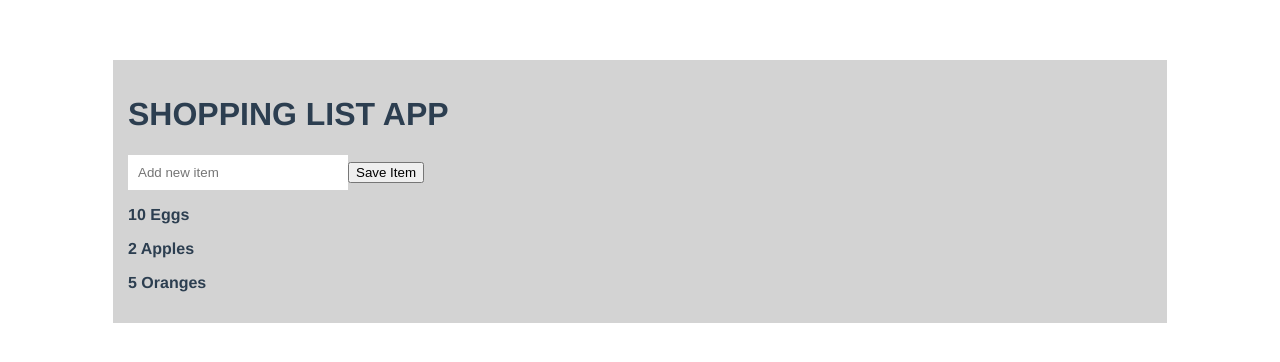
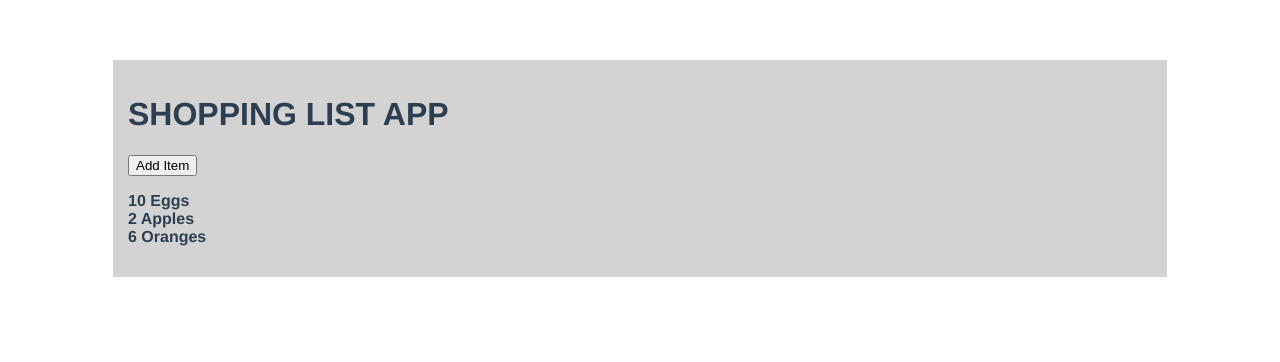
Before and after one commit to heshamelmasry77/shopping-list-app, a Vue app: page / in a window 1280 px wide. Shown: the top 362 px of the page. Built offline with nearby package versions, Linux system fonts and the light colour scheme.

Commit message:
Handle state, Handle toggle class if purchased , handle priority items, change the array

```diff
--- a/src/components/ShoppingList.vue
+++ b/src/components/ShoppingList.vue
@@ -1,13 +1,20 @@
 <template>
   <div class="shoppingList">
-    <h1>{{ header }}</h1>
-    <label>
+    <div>
+      <h1>{{ header }}</h1>
+      <button v-if="state === 'default'" @click="changeState('edit')">Add Item</button>
+      <button v-else @click="changeState('default')">Cancel</button>
+    </div>
+    <label v-if="state === 'edit'">
       <input v-model="newItem" type="text" placeholder="Add new item" @keydown.enter="saveItem"/>
-      <button @click="saveItem">Save Item</button>
+      <button :disabled="!newItem" @click="saveItem">Save Item</button>
     </label>
-    <ul v-for="(item, index) in items" :key="index">
-      <li>{{ item }}</li>
+    <ul>
+      <li v-for="(item, index) in items" :key="index" :class="[item.purchased ? 'strikeout' :'']"
+          @click="togglePurchased(item)">{{ item.label }}
+      </li>
     </ul>
+    <p v-if="items.length === 0">No items :'(</p>
   </div>
 </template>
 
@@ -19,17 +26,30 @@ export default {
   },
   data: function () {
     return {
+      state: 'default',
       newItem: '',
       items: [
-        '10 eggs',
-        '2 apples',
-        '5 oranges'
+        {label: '10 eggs',purchased: false,highPriority: false},
+        {label: '2 apples',purchased: false,highPriority: false},
+        {label: '6 oranges',purchased: false,highPriority: false}
       ]
     }
   },
   methods: {
     saveItem() {
-      this.items.push(this.newItem)
+      this.items.push({
+        label: this.newItem,
+        purchased: false,
+        highPriority: false
+      })
+      this.newItem = ''
+    },
+    changeState(newState) {
+      this.state = newState;
+      this.newItem = ''
+    },
+    togglePurchased(item) {
+      item.purchased = !item.purchased
     }
   }
 }
```
